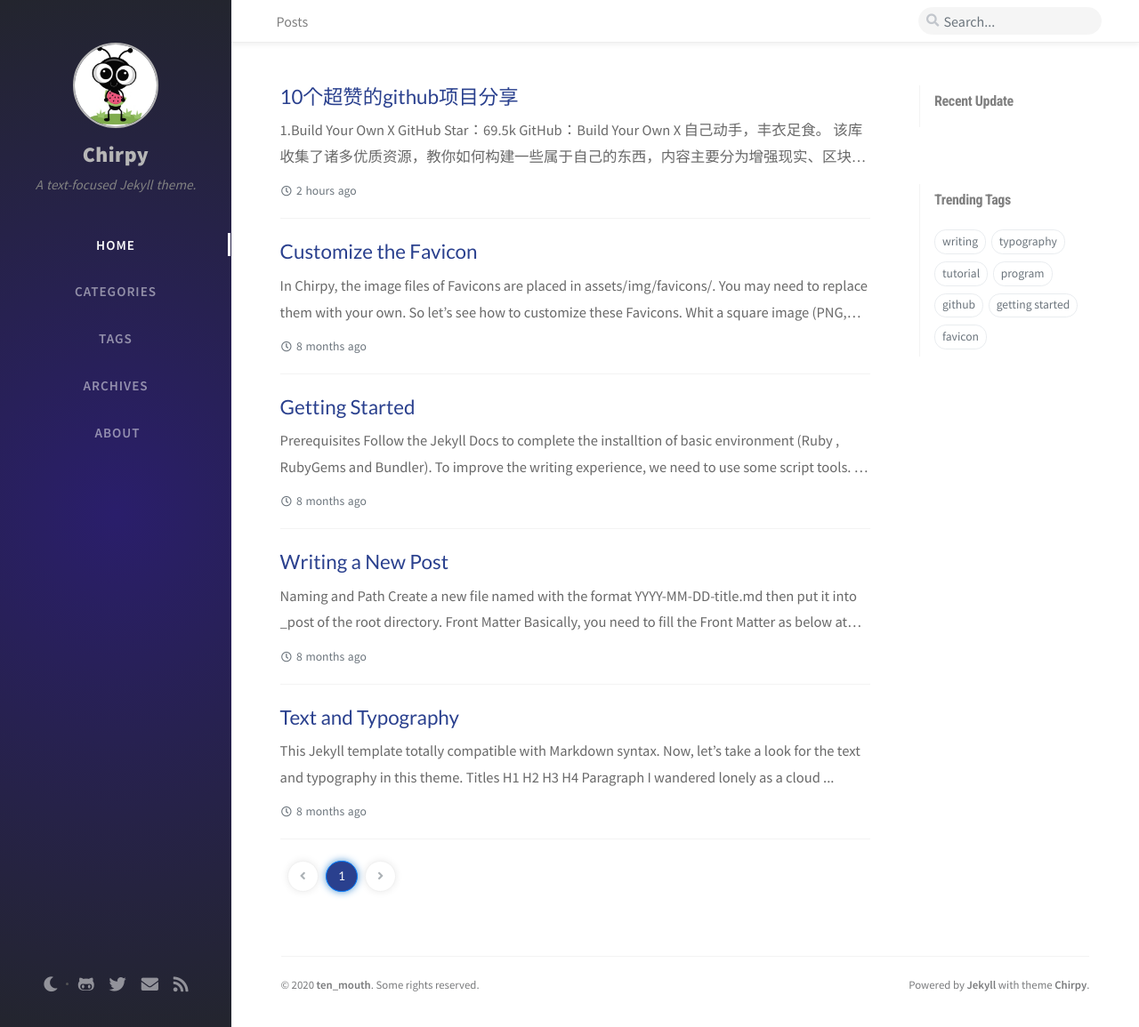
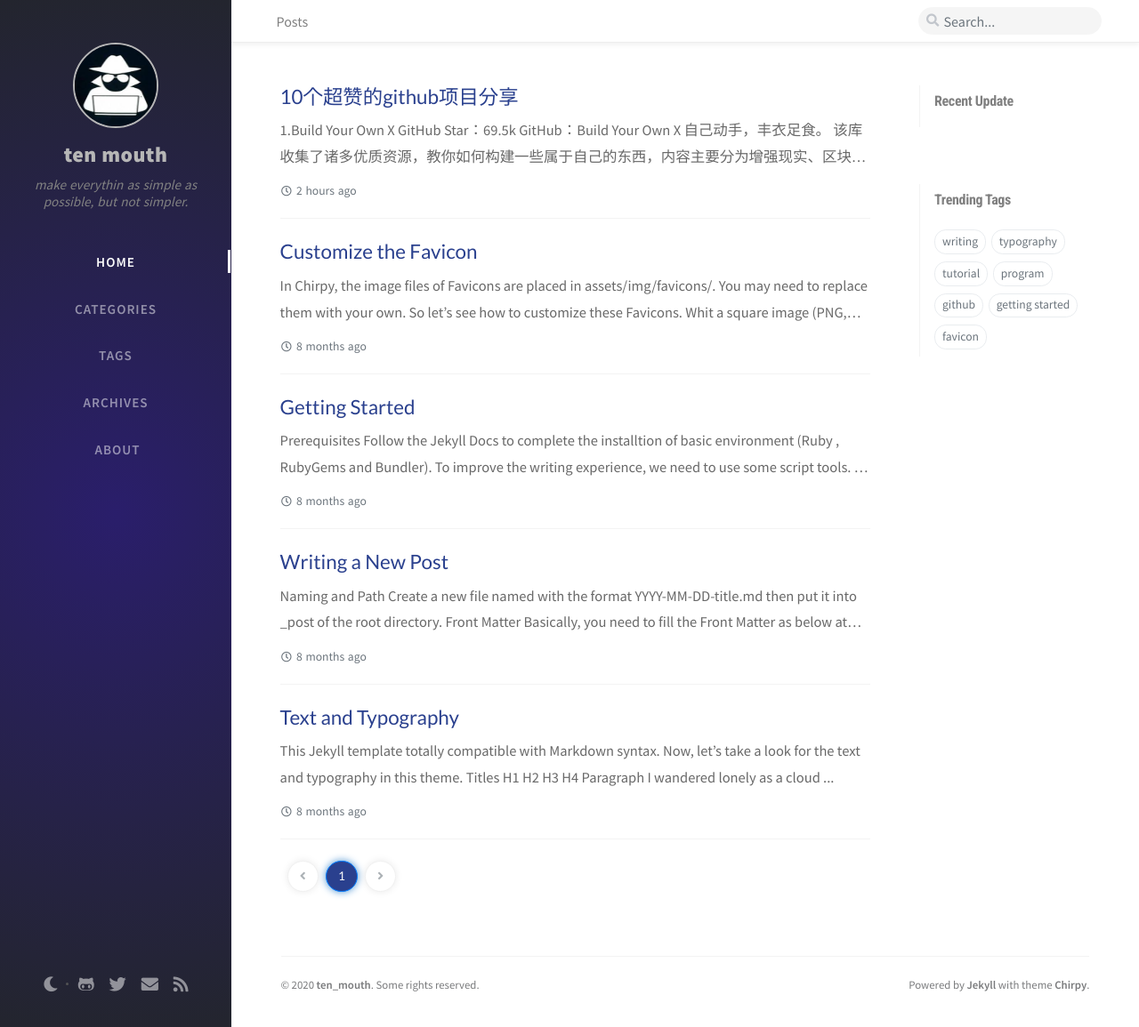
Before and after one commit to defualtman/blog, a Jekyll site: the page built from index.html, in a window 1280 px wide and 1155 px high. Shown: the whole window at 89% size. Built offline with Jekyll 4.4.1, drawn with Linux system fonts in a browser that asks for light colours; nearby versions of some CDN libraries; the list of posts is cut into pages by our own code; comment, search, counter and statistics services are not loaded.

Commit message:
修改头像

```diff
--- a/_config.yml
+++ b/_config.yml
@@ -8,14 +8,13 @@
 # jekyll-seo-tag settings › https://github.com/jekyll/jekyll-seo-tag/blob/master/docs/usage.md
 #--------------------------
 
-title: Chirpy                          # the main title
+title: ten mouth                          # the main title
 
-tagline: A text-focused Jekyll theme.  # it will display as the sub-title
+tagline: make everythin as simple as possible, but not simpler.  # it will display as the sub-title
 
 description: >-                        # used by seo meta and the atom feed
-  A minimal, portfolio, sidebar,
-  bootstrap Jekyll theme with responsive web design
-  and focuses on text presentation.
+  program, code, tech,
+  代码,学习,博客,blog,技术
 
 # Replace with the website url, e.g. 'https://username.github.io'
 url: 'http://slothtech.cn'
```
Also changed, not shown: assets/img/sample/avatar.jpg.
